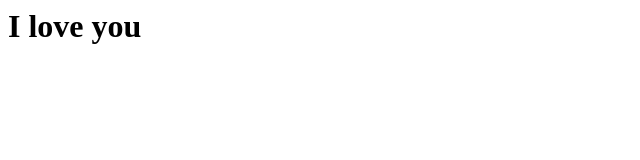
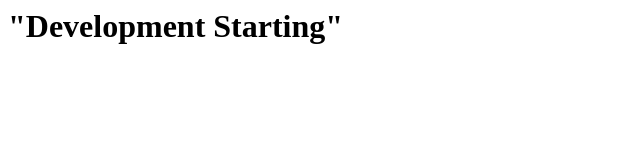
Before and after one commit to ShaggyProgrammer/ShaggyProgrammer.github.io, a website: page index.html in a window 1280 px wide. Shown: the whole page, without its empty margins (0-640 px from the left). Drawn offline with Linux system fonts and the light colour scheme.

```diff
--- a/index.html
+++ b/index.html
@@ -1 +1,2 @@
-<h1> I love you </h1>
+
+<h1> "Development Starting" </h1>
```
Also changed, not shown: package.json (added, +30 -0 lines), 1 other file.
